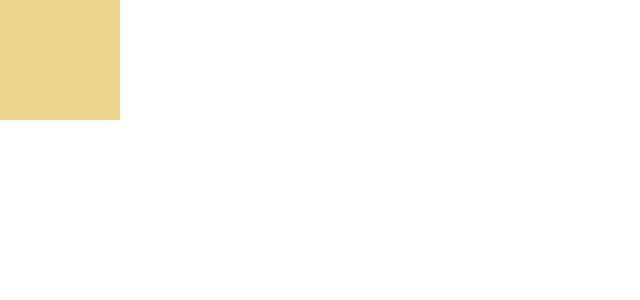
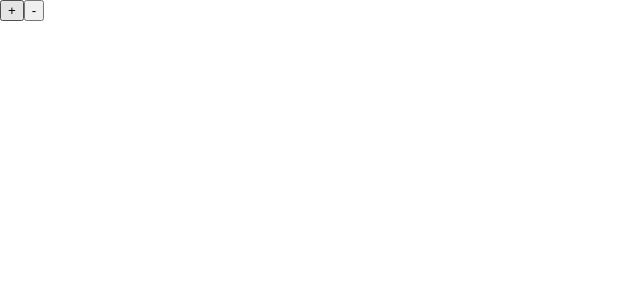
Before and after one commit to ilkan22/react-sticky-notes-board, a React (Vite) app: page / in a window 1280 px wide. Shown: the top 300 px of the page, without its empty margins (0-640 px from the left). Built offline with nearby package versions, Linux system fonts and the light colour scheme.

Commit message:
Add add & delete func. for Stickynotes in NoteContainer - Add id & onClick props to StickyNote

```diff
--- a/src/components/NoteContainer.jsx
+++ b/src/components/NoteContainer.jsx
@@ -1,13 +1,39 @@
-import { useRef } from 'react';
+import { useRef, useState } from 'react';
 import StickyNote from './StickyNote';
 import '../styles/sticky-note.css';
 
 const NoteContainer = () => {
+  const [notes, setNotes] = useState([]);
+  const [selectedNote, setSelectedNote] = useState(null);
   const containerRef = useRef(null);
+
+  const addHandler = () => {
+    setNotes((prev) => [
+      ...prev,
+      <StickyNote
+        key={prev.length}
+        id={prev.length}
+        containerRef={containerRef}
+        onClick={() => setSelectedNote(prev.length)}
+      ></StickyNote>,
+    ]);
+  };
+  const deleteHandler = () => {
+    if (selectedNote != null) {
+      console.log('hier');
+      setNotes((prev) => prev.filter((note) => note.props.id !== selectedNote));
+      setSelectedNote(null);
+    }
+  };
   return (
-    <div ref={containerRef} className="note-container">
-      <StickyNote containerRef={containerRef} />
-      <StickyNote containerRef={containerRef} />
+    <div>
+      <div>
+        <button onClick={addHandler}>+</button>
+        <button onClick={deleteHandler}>-</button>
+      </div>
+      <div ref={containerRef} className="note-container">
+        {notes}
+      </div>
     </div>
   );
 };
--- a/src/components/StickyNote.jsx
+++ b/src/components/StickyNote.jsx
@@ -1,7 +1,7 @@
 import { useRef, useState, useEffect } from 'react';
 import '../styles/sticky-note.css';
 
-const StickyNote = ({ containerRef }) => {
+const StickyNote = ({ containerRef, id, onClick }) => {
   const [text, setText] = useState('Note');
   const noteRef = useRef(null);
   const ref = useRef(null);
@@ -85,7 +85,7 @@
   }, []);
 
   return (
-    <div ref={ref} className="note-wrapper">
+    <div ref={ref} onClick={() => onClick && onClick()} className="note-wrapper">
       <div ref={noteRef} className="sticky-note" contentEditable onInput={handleInput}></div>
     </div>
   );
```
